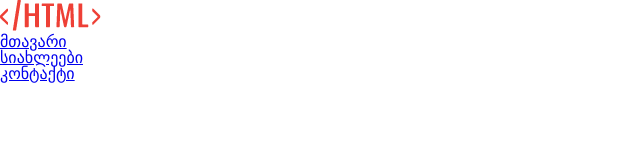
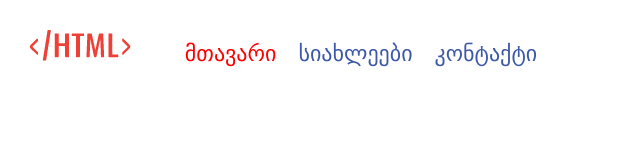
Before and after one commit to kvinik/lesson5, a plain HTML site: page index.html in a window 1280 px wide. Shown: the whole page, without its empty margins (0-640 px from the left). Drawn offline with Linux system fonts and the light colour scheme.

Commit message:
add styles
add styles for header

```diff
--- a/styles/reset.css
+++ b/styles/reset.css
@@ -46,3 +46,6 @@ table {
 	border-collapse: collapse;
 	border-spacing: 0;
 }
+a{
+	text-decoration: none;
+}
--- a/styles/styles.css
+++ b/styles/styles.css
@@ -0,0 +1,21 @@
+.navbar-li{
+    display: inline-block ;
+    margin-left: 18px;
+    font-size: 22px;
+}
+nav{
+    display: inline-block;
+}
+header{
+    margin-left: 30px;
+    margin-top: 30px ;
+}
+.mainpage{
+    color: red;
+}
+header > img {
+    margin-right: 31.8px;
+}
+li > a{
+    color: #3D58A6;
+}
```
